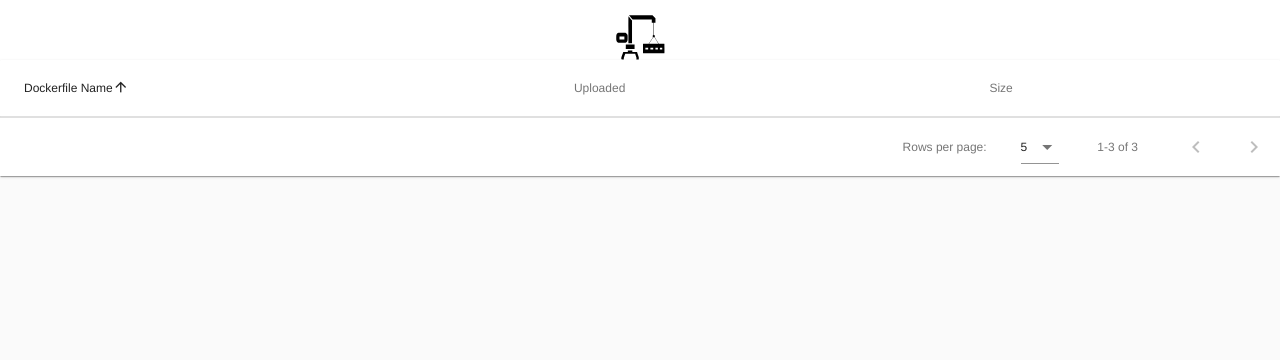
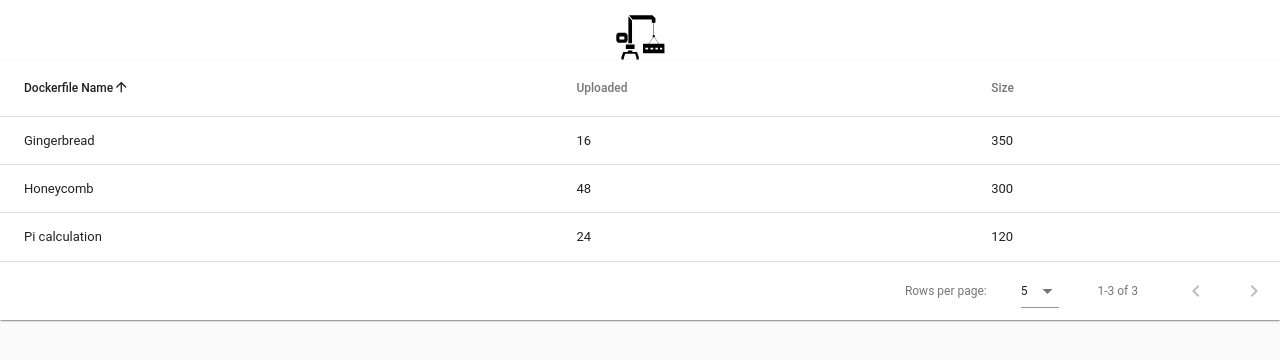
Before and after one commit to cormensratio/hafenkran-client, a Vue app: page /UploadedDockerfilesPage in a window 1280 px wide. Shown: the top 360 px of the page. Built offline with nearby package versions, Linux system fonts and the light colour scheme.

Commit message:
EPDS02-31 Added template to generate Table rows dynamicly

```diff
--- a/src/components/views/UploadedDockerfilesPage.vue
+++ b/src/components/views/UploadedDockerfilesPage.vue
@@ -2,13 +2,18 @@
   <base-page>
       <template slot="body">
         <div id="app">
-          <v-app id="app">
+          <v-app id="inspire">
             <v-data-table
               :headers="headers"
               :items="uploadedDockerfiles"
-              :items-per-page="10"
+              :items-per-page="5"
               class="elevation-1"
-            ></v-data-table>
+            ><template v-slot:items="props">
+              <td class="text-xs-left">{{ props.item.name }}</td>
+              <td class="text-xs-left">{{ props.item.uploadDate }}</td>
+              <td class="text-xs-left">{{ props.item.size }}</td>
+            </template>
+            </v-data-table>
           </v-app>
         </div>
       </template>
```
